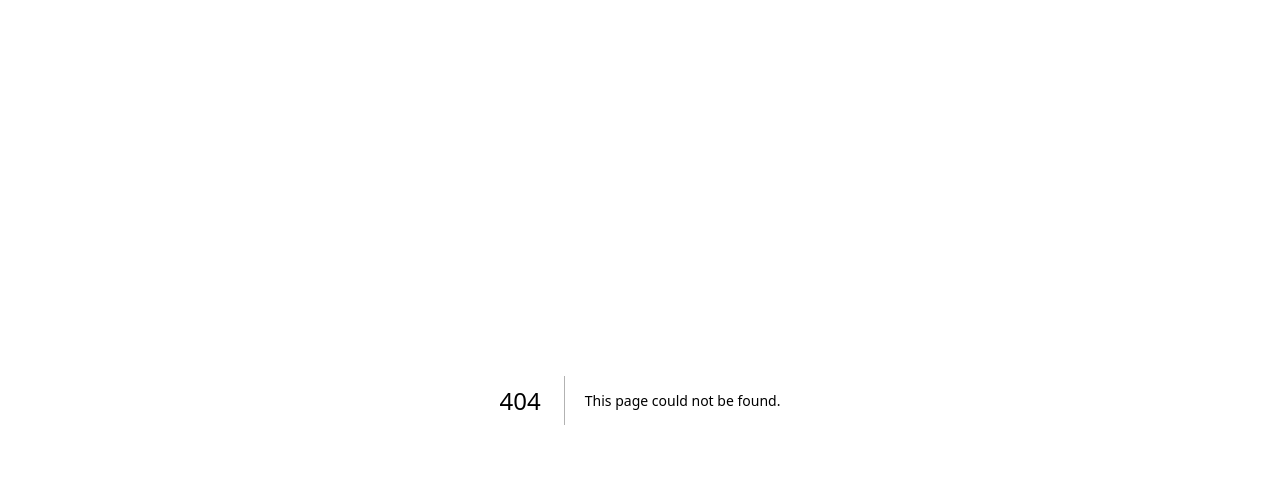
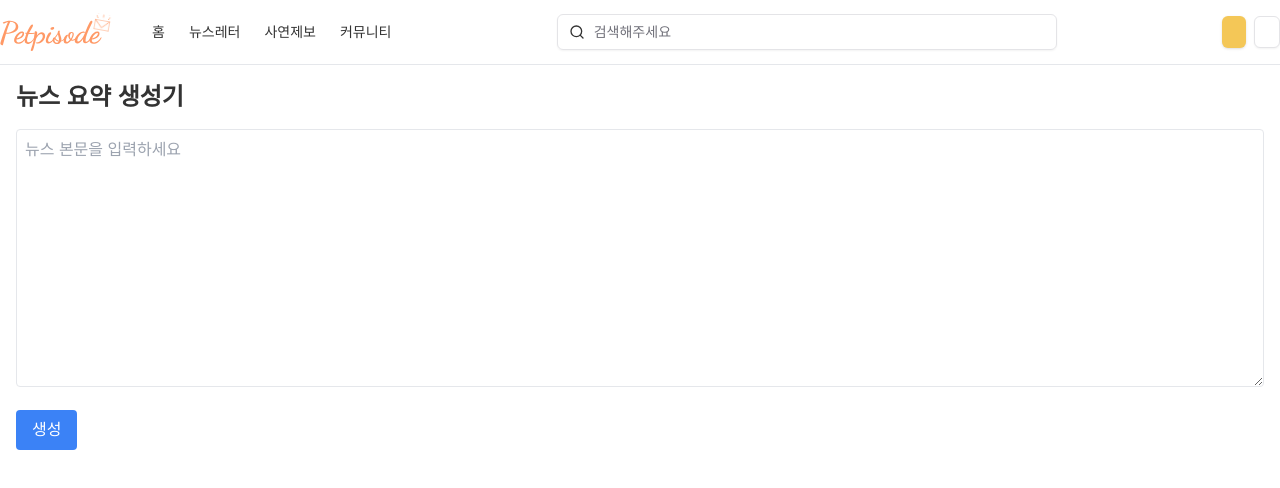
Before and after one commit to dot-team/petpisode, a Next.js app: page /example in a window 1280 px wide. Before the commit this address had no page. Shown: the top 488 px of the page. Built offline with nearby package versions, Linux system fonts and the light colour scheme.

Commit message:
feature: gemini api를 이용한 뉴스레터 재구성 기능 구현 (#48)

```diff
--- /dev/null
+++ b/src/apis/gemini.ts
@@ -0,0 +1,11 @@
+import axios from 'axios';
+import type { ResponseData } from '@/types';
+import { GEMINI_ENDPOINT } from '@/constants';
+
+export const reconstructNewsContents = async (newsContent: string) => {
+    const response = await axios.post<ResponseData>(GEMINI_ENDPOINT, {
+        newsContent,
+    });
+
+    return response.data;
+};
--- /dev/null
+++ b/src/apis/index.ts
@@ -0,0 +1 @@
+export * from './gemini';
--- /dev/null
+++ b/src/app/(user)/example/page.tsx
@@ -0,0 +1,88 @@
+'use client';
+
+import { useState } from 'react';
+import { useMutation } from '@tanstack/react-query';
+import { reconstructNewsContents } from '@/apis';
+import type { ResponseData } from '@/types';
+
+export default function NewsSummaryPage() {
+    const [newsContent, setNewsContent] = useState('');
+
+    const {
+        data: reconstructedNewsContents,
+        isPending,
+        isError,
+        mutate,
+        isSuccess,
+    } = useMutation<ResponseData, Error, string>({
+        mutationFn: reconstructNewsContents,
+        onSuccess: data => {
+            console.log('뉴스 재구성 성공:', data); // 📌 수정 필요
+        },
+        onError: error => {
+            console.error('뉴스 재구성 실패:', error); // 📌 수정 필요
+        },
+    });
+
+    const handleSubmit = () => {
+        if (!newsContent.trim()) {
+            alert('뉴스 본문을 입력해주세요.'); // 📌 수정 필요
+            return;
+        }
+        mutate(newsContent);
+    };
+
+    return (
+        <div className="p-4">
+            <h1 className="text-2xl font-bold mb-4">뉴스 요약 생성기</h1>
+            <textarea
+                value={newsContent}
+                onChange={e => setNewsContent(e.target.value)}
+                placeholder="뉴스 본문을 입력하세요"
+                className="w-full p-2 border rounded mb-4"
+                rows={10}
+            />
+            <button
+                type="button"
+                onClick={handleSubmit}
+                disabled={isPending}
+                className="bg-blue-500 text-white px-4 py-2 rounded disabled:bg-gray-400"
+            >
+                {isPending ? '생성 중...' : '생성'}
+            </button>
+
+            {isError && <p className="text-red-500 mt-2">뉴스 재구성 중 에러 발생</p>}
+
+            {isSuccess && reconstructedNewsContents && (
+                <div className="mt-6">
+                    <h2 className="text-xl font-semibold text-red-500">선정 이유</h2>
+                    <ul className="list-disc pl-5 mb-4">
+                        {reconstructedNewsContents.reason.map(text => (
+                            <li key={text} className="mb-2">
+                                {text}
+                            </li>
+                        ))}
+                    </ul>
+
+                    <h2 className="text-xl font-semibold text-red-500">뉴스 요약</h2>
+                    <ul className="list-disc pl-5 mb-4">
+                        {reconstructedNewsContents.summary.map(text => (
+                            <li key={text} className="mb-2">
+                                {text}
+                            </li>
+                        ))}
+                    </ul>
+
+                    <h2 className="text-xl font-semibold text-red-500">관련 추가 정보</h2>
+                    <ul className="list-disc pl-5">
+                        {reconstructedNewsContents.relative.map(text => (
+                            <li key={text} className="mb-2">
+                                {text}
+                            </li>
+                        ))}
+                    </ul>
+                </div>
+            )}
+        </div>
+    );
+}
--- /dev/null
+++ b/src/app/api/reconstruct-contents/route.ts
@@ -0,0 +1,26 @@
+import { NextResponse } from 'next/server';
+import { GoogleGenerativeAI } from '@google/generative-ai';
+import type { RequestBody, ResponseData } from '@/types';
+import { GEMINI_MODEL, GEMINI_PROMPT } from '@/constants';
+
+export const POST = async (request: Request) => {
+    try {
+        const { newsContent }: RequestBody = await request.json();
+
+        const genAI = new GoogleGenerativeAI(process.env.GEMINI_API_KEY || '');
+        const model = genAI.getGenerativeModel({ model: GEMINI_MODEL });
+
+        const prompt = `${GEMINI_PROMPT} ${newsContent}`;
+
+        const result = await model.generateContent(prompt);
+        const { response } = result;
+        const text = response.text();
+
+        const responseData: ResponseData = JSON.parse(text);
+
+        return NextResponse.json(responseData);
+    } catch (error) {
+        console.error('제미나이 API 호출 에러:', error); // 📌 수정 필요
+        return NextResponse.json({ error: '제미나이 API 호출 실패' }, { status: 500 });
+    }
+};
--- /dev/null
+++ b/src/constants/apis.ts
@@ -0,0 +1,12 @@
+export const GEMINI_MODEL = 'gemini-pro';
+export const GEMINI_PROMPT = `
+다음 생성해줄 뉴스 본문에는 선정 이유(2줄), 뉴스 요약(3줄), 관련 추가 정보(5줄, 해당 뉴스의 본문에 포함되어있는 내용은 아니지만 해당 뉴스의 주제와 밀접하게 관련된 유의미한 정보)가 포함되어있어야 해! 그리고 구조는 아래와 같은 형식이어야 해!
+
+{
+    "reason": ["첫번째 선정 이유", "두번째 선정 이유"],
+    "summary": ["첫번째 뉴스 요약", "두번째 뉴스 요약", "세번째 뉴스 요약"],
+    "relative": ["첫번째 뉴스 요약", "두번째 뉴스 요약", "세번째 뉴스 요약"]
+}
+
+뉴스 원본 본문:
+`;
--- /dev/null
+++ b/src/constants/endpoints.ts
@@ -0,0 +1 @@
+export const GEMINI_ENDPOINT = '/api/reconstruct-contents';
--- a/src/constants/index.ts
+++ b/src/constants/index.ts
@@ -1,2 +1,4 @@
 export * from './url';
 export * from './navigation';
+export * from './apis';
+export * from './endpoints';
--- /dev/null
+++ b/src/types/apis.ts
@@ -0,0 +1,9 @@
+export interface ResponseData {
+    reason: string[];
+    summary: string[];
+    relative: string[];
+}
+
+export interface RequestBody {
+    newsContent: string;
+}
--- a/src/types/index.ts
+++ b/src/types/index.ts
@@ -1 +1,2 @@
 export * from './common';
+export * from './apis';
```
